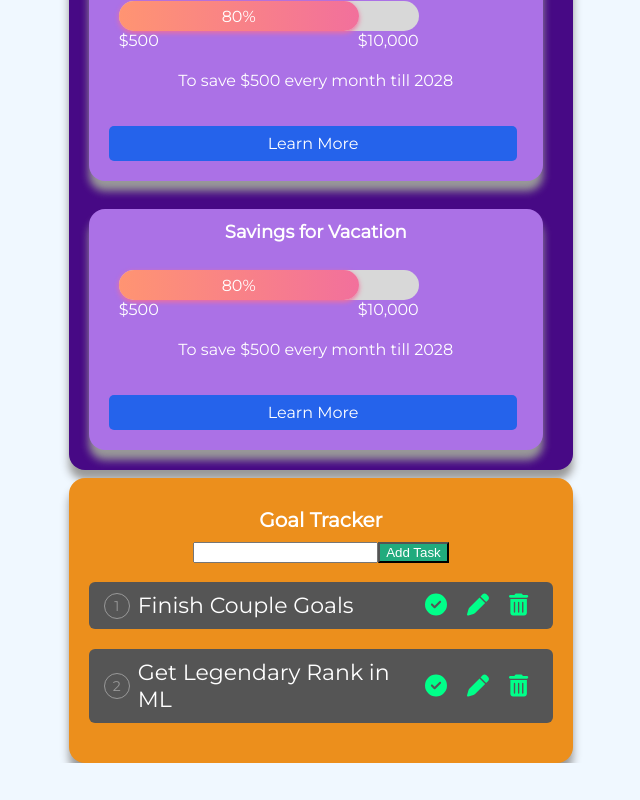
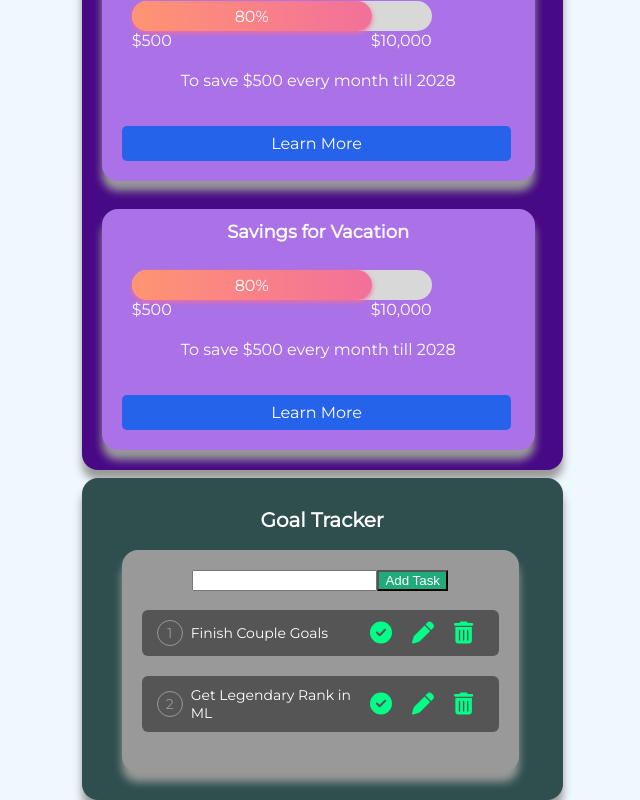
Before and after one commit to shermainelim/CoupleGoalsApp, a React (Create React App) app in the folder client/: page /dashboard in a window 1280 px wide. Shown: the part 487-1287 px from the top of the page, without its empty margins (311-951 px from the left). Before the commit the page ends 1250 px from the top, so only its background shows below. Built offline with nearby package versions, Linux system fonts and the light colour scheme.

Commit message:
todo list revamped

```diff
--- a/client/src/screens/dashboard/dashboard.jsx
+++ b/client/src/screens/dashboard/dashboard.jsx
@@ -195,7 +195,7 @@ const Dashboard = () => {
       <div className="big-card-container-goals">
         <div className="big-card-title">Goal Tracker</div>
 
-
+        <div className="small-card-container-goals">
           {updateData && updateData ? (
             <UpdateForm
               updateData={updateData}
@@ -220,6 +220,7 @@ const Dashboard = () => {
             deleteTask={deleteTask}
           />
         </div>
+        </div>
       </div>
 
   );
--- a/client/src/screens/dashboard/dashboard.scss
+++ b/client/src/screens/dashboard/dashboard.scss
@@ -94,12 +94,27 @@ body, html {
         flex-direction: column;
         margin: 0.5rem;
         color:black;
-        background-color: rgb(236, 143, 28);
+        background-color: darkslategrey;
         height: fit-content;
         margin-left: 20px;
         margin-right: 20px;
         padding: 20px;
 
+        .small-card-container-goals {
+            width: 90%;
+            border-radius: 1rem;
+            box-shadow: 0px 10px 8px #999;
+            display: flex;
+            flex-direction: column;
+            margin: 0.5rem;
+            color:black;
+            background-color: #999;
+            height: fit-content;
+            margin-left: 20px;
+            margin-right: 20px;
+            padding: 20px;
+
+          }
       }
 .row {
     display: flex;
@@ -173,6 +188,7 @@ body, html {
 
       .taskBg .taskText {
         flex: 1;
+        font-size: 14px;
       }
 
       .taskBg .done .taskText {
```
